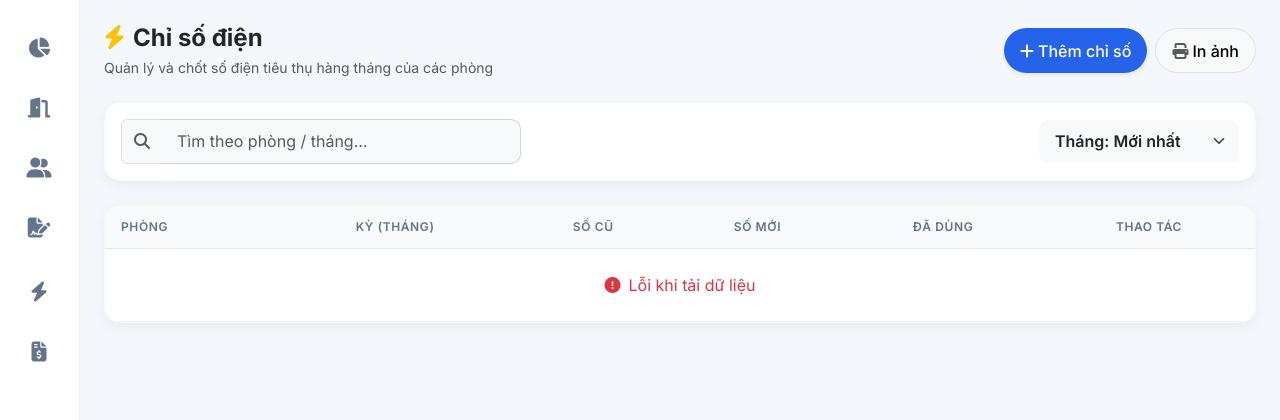
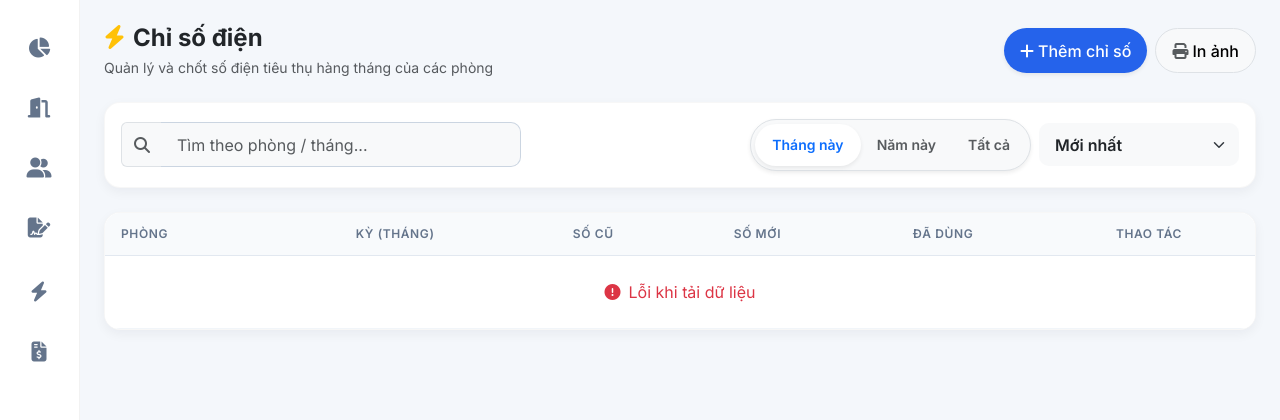
Before and after one commit to cyhapun/rental_management, a Python web app: template templates/electric.html in a window 1280 px wide. Shown: the part 70-490 px from the top of the page. Run offline with Jinja, Linux system fonts and the light colour scheme; the template is opened without the code that fills it: most values are stand-ins (such as "Sample title", 1, 10 or a date in 2020); some libraries are stand-ins or nearby versions.

Commit message:
refactor(electric): add reusable time filter (month/year/all) and wire client-side filtering

```diff
--- a/templates/electric.html
+++ b/templates/electric.html
@@ -21,13 +21,14 @@
     <input class="form-control border-start-0 bg-light" id="electricSearch" placeholder="Tìm theo phòng / tháng..." />
   </div>
 
-  <div class="d-flex flex-wrap gap-2">
+  <div class="d-flex flex-wrap gap-2 align-items-center">
+    {% include 'partials/time_filter_pills.html' %}
     <select class="form-select bg-light border-0 fw-semibold text-dark" id="electricSort" style="width: auto; cursor: pointer; min-width: 200px;">
       <option value="default">Sắp xếp mặc định</option>
-      <option value="month_desc" selected>Tháng: Mới nhất</option>
-      <option value="month_asc">Tháng: Cũ nhất</option>
-      <option value="usage_desc">Đã dùng: Cao -> Thấp</option>
-      <option value="usage_asc">Đã dùng: Thấp -> Cao</option>
+      <option value="month_desc" selected>Mới nhất</option>
+      <option value="month_asc">Cũ nhất</option>
+      <option value="usage_desc">Tiêu thụ nhiều nhất</option>
+      <option value="usage_asc">Tiêu thụ thấp nhất</option>
     </select>
   </div>
 </div>
--- /dev/null
+++ b/templates/partials/time_filter_pills.html
@@ -0,0 +1,6 @@
+<div class="filter-group bg-light rounded-pill p-1 border shadow-sm d-flex" id="timeFilterPills">
+  <button class="btn btn-sm rounded-pill px-3 fw-semibold active-time bg-white text-primary shadow-sm" data-value="month">Tháng này</button>
+  <button class="btn btn-sm rounded-pill px-3 fw-semibold text-muted border-0" data-value="year">Năm này</button>
+  <button class="btn btn-sm rounded-pill px-3 fw-semibold text-muted border-0" data-value="all">Tất cả</button>
+  <input type="hidden" id="timeFilter" value="month">
+</div>
```
Also changed, not shown: static/js/electric.js (+33 -1 lines).
